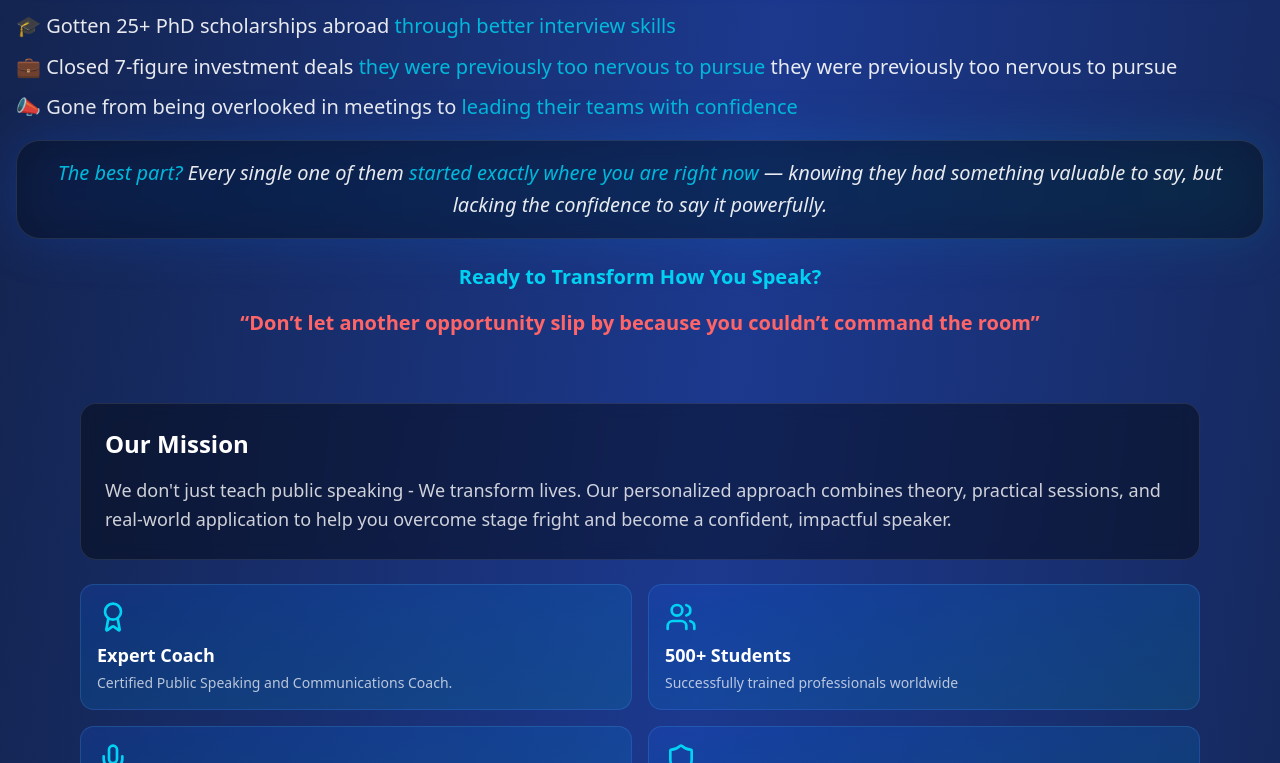
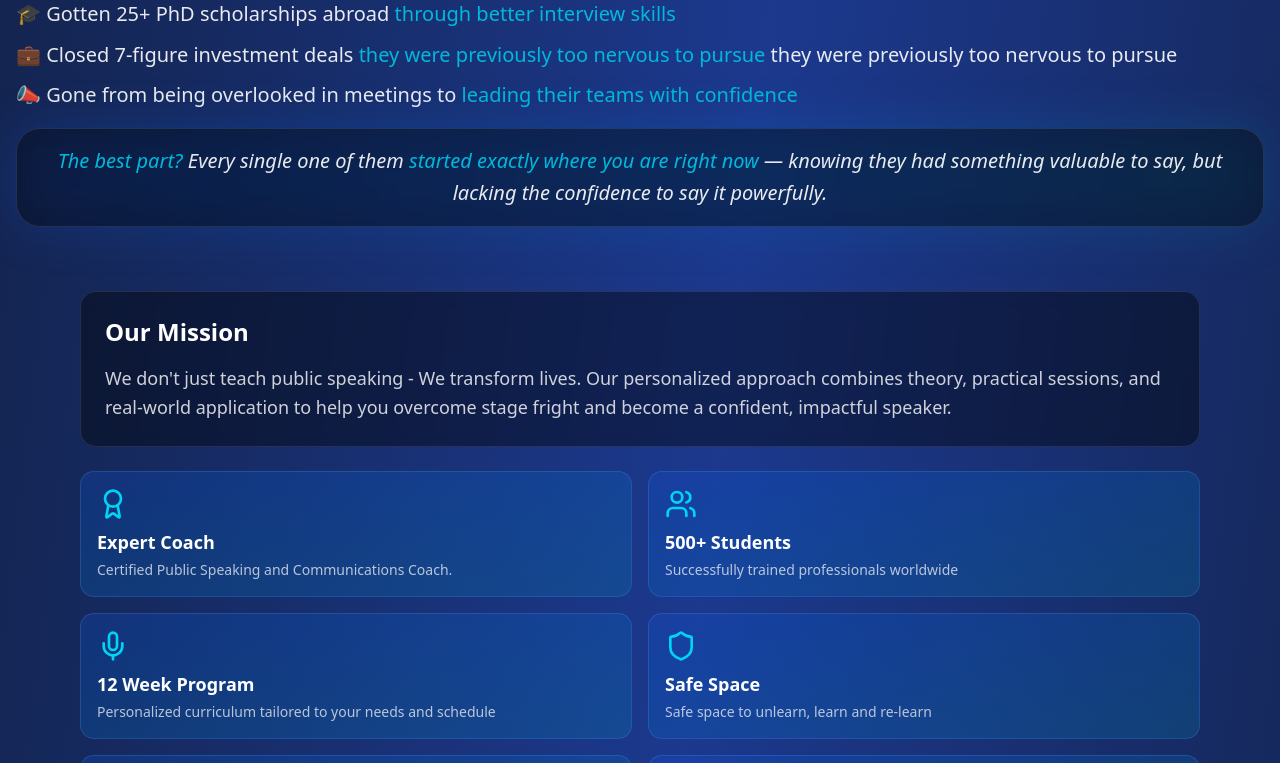
Before and after one commit to rdghostmann/Speak10xbetter, a Next.js app: page / in a window 1280 px wide. Shown: the part 4257-5020 px from the top of the page. Built offline with nearby package versions, Linux system fonts and the light colour scheme.

Commit message:
Update Stuff Finally ii

```diff
--- a/components/About/About.jsx
+++ b/components/About/About.jsx
@@ -21,7 +21,7 @@ export default function About() {
   const isInView = useInView(ref, { once: true, margin: "-100px" });
 
   return (
-    <section id="about" className="py-8 px-4" ref={ref}>
+    <section id="about" className="py-5 px-4" ref={ref}>
       <div className="container mx-auto">
         <motion.div
           initial={{ opacity: 0, y: 50 }}
@@ -305,6 +305,9 @@ export default function About() {
                     </div>
                   </motion.div>
 
+
+
+                  <div className="hidden pt-4">
                     <p className="text-xl font-semibold text-cyan-400 mt-6">
                       Ready to Transform How You Speak?
                     </p>
@@ -312,8 +315,6 @@ export default function About() {
                     <p className="text-red-400 font-semibold">
                       “Don’t let another opportunity slip by because you couldn’t command the room”
                     </p>
-
-                  <div className="hidden pt-4">
                     <button className="px-6 py-3 bg-gradient-to-r from-blue-600 to-cyan-500 text-white font-semibold rounded-xl shadow-lg hover:scale-105 transition">
                       Book Your Strategy Call
                     </button>
```
Lines whose indentation alone changed are shown as unchanged.
